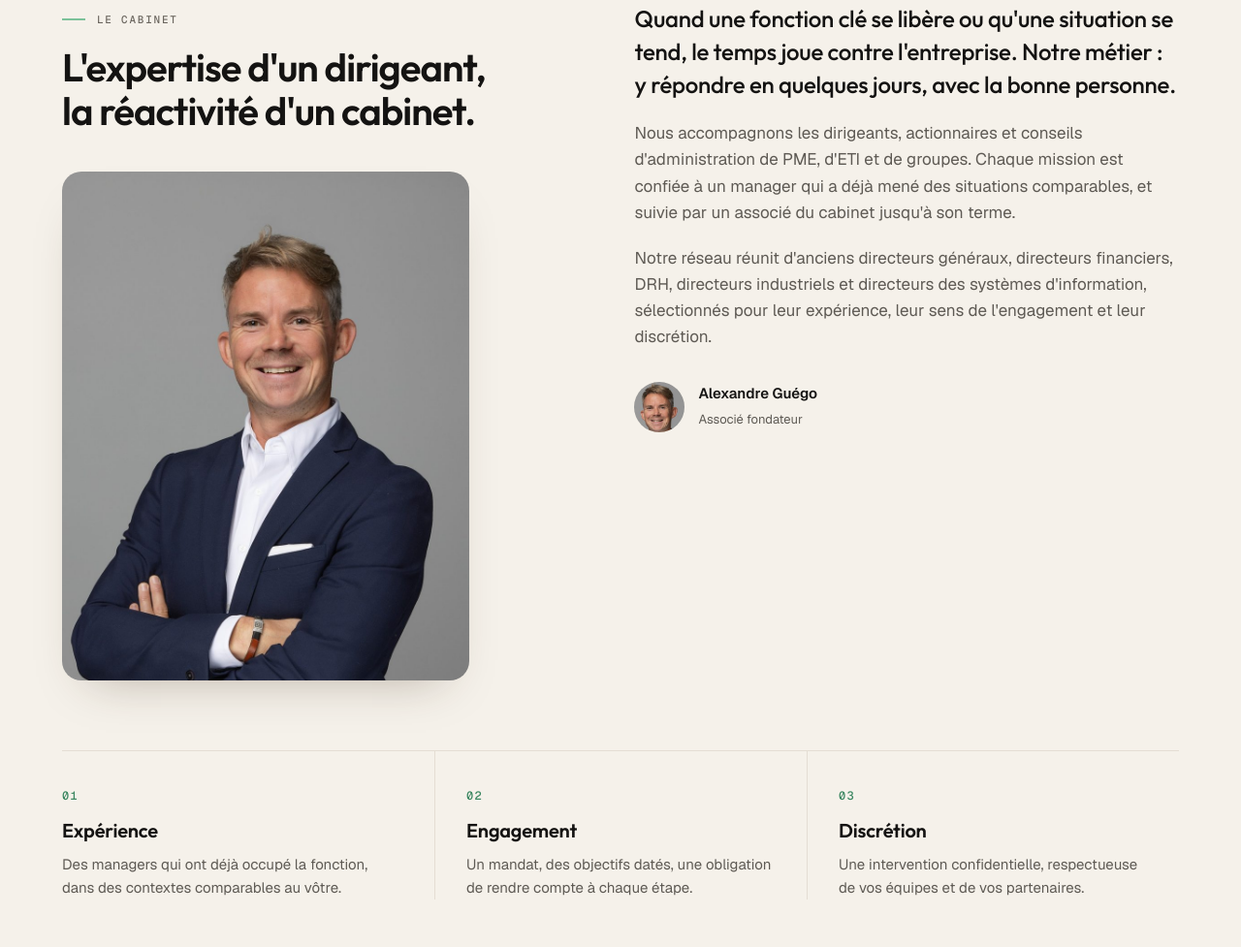
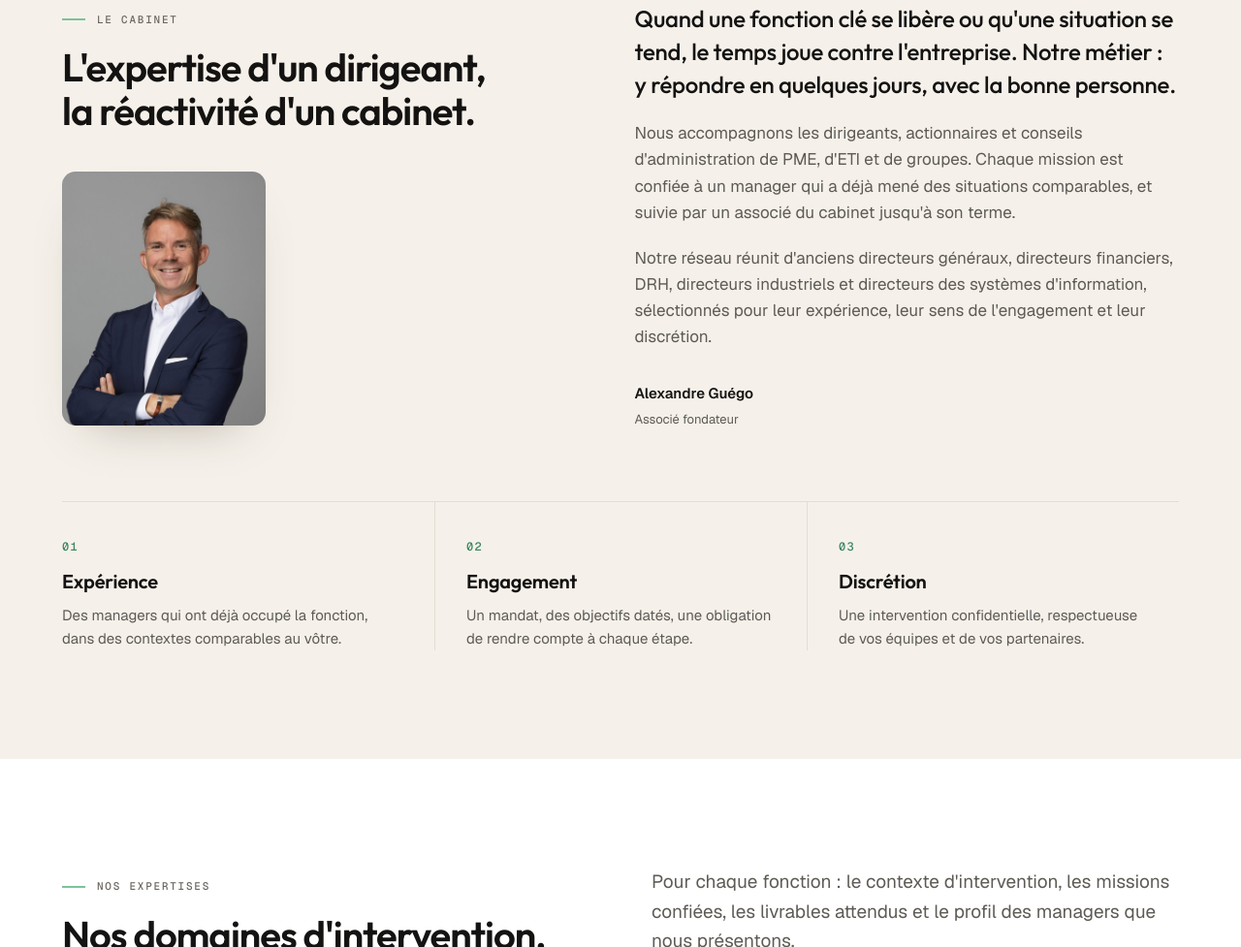
Before and after one commit to alex-kistone/transition, a website: page index.html in a window 1280 px wide. Shown: the part 1151-2128 px from the top of the page at 97% size. Drawn offline with nearby package versions, Linux system fonts and the light colour scheme.

Commit message:
Photo réduite de moitié, retrait de la vignette dans la signature
Co-Authored-By: Claude Opus 5.5 <noreply@anthropic.com>
Claude-Session: https://claude.ai/code/session_016wvD6cCGWwgFj6BMeqpma1

```diff
--- a/build.mjs
+++ b/build.mjs
@@ -187,7 +187,7 @@ ${header}
       <p>Quand une fonction clé se libère ou qu'une situation se tend, le temps joue contre l'entreprise. Notre métier : y répondre en quelques jours, avec la bonne personne.</p>
       <p>Nous accompagnons les dirigeants, actionnaires et conseils d'administration de PME, d'ETI et de groupes. Chaque mission est confiée à un manager qui a déjà mené des situations comparables, et suivie par un associé du cabinet jusqu'à son terme.</p>
       <p>Notre réseau réunit d'anciens directeurs généraux, directeurs financiers, DRH, directeurs industriels et directeurs des systèmes d'information, sélectionnés pour leur expérience, leur sens de l'engagement et leur discrétion.</p>
-      <div class="signature"><img class="ph" src="assets/alexandre-guego-avatar.jpg" alt="" width="52" height="52"><div><b>Alexandre Guégo</b><span>Associé fondateur</span></div></div>
+      <div class="signature"><div><b>Alexandre Guégo</b><span>Associé fondateur</span></div></div>
     </div>
   </div>
   <div class="pillars">
--- a/index.html
+++ b/index.html
@@ -114,7 +114,7 @@ l-1060 0 -180 -102z m1490 -126 c-27 -16 -75 -42 -105 -59 -30 -17 -95 -53
       <p>Quand une fonction clé se libère ou qu'une situation se tend, le temps joue contre l'entreprise. Notre métier : y répondre en quelques jours, avec la bonne personne.</p>
       <p>Nous accompagnons les dirigeants, actionnaires et conseils d'administration de PME, d'ETI et de groupes. Chaque mission est confiée à un manager qui a déjà mené des situations comparables, et suivie par un associé du cabinet jusqu'à son terme.</p>
       <p>Notre réseau réunit d'anciens directeurs généraux, directeurs financiers, DRH, directeurs industriels et directeurs des systèmes d'information, sélectionnés pour leur expérience, leur sens de l'engagement et leur discrétion.</p>
-      <div class="signature"><img class="ph" src="assets/alexandre-guego-avatar.jpg" alt="" width="52" height="52"><div><b>Alexandre Guégo</b><span>Associé fondateur</span></div></div>
+      <div class="signature"><div><b>Alexandre Guégo</b><span>Associé fondateur</span></div></div>
     </div>
   </div>
   <div class="pillars">
--- a/styles.css
+++ b/styles.css
@@ -131,9 +131,8 @@ form.error ~ .form-err { display: block; }
 .about-text p:first-child { font-family: var(--display); font-size: 24px; line-height: 1.4; color: var(--ink); letter-spacing: -.01em; font-weight: 500; }
 .signature { display: flex; align-items: center; gap: 14px; padding-top: 12px; }
 .signature .ph { width: 52px; height: 52px; border-radius: 99px; background: var(--secondary); display: grid; place-items: center; font-family: var(--mono); font-size: 11px; color: var(--subtle); }
-.signature img.ph { object-fit: cover; }
-.portrait { margin: 40px 0 0; max-width: 420px; }
-.portrait img { width: 100%; height: auto; aspect-ratio: 4 / 5; object-fit: cover; object-position: center 20%; border-radius: 20px; box-shadow: 0 24px 48px -28px rgba(60,40,20,.35); }
+.portrait { margin: 40px 0 0; max-width: 210px; }
+.portrait img { width: 100%; height: auto; aspect-ratio: 4 / 5; object-fit: cover; object-position: center 20%; border-radius: 14px; box-shadow: 0 24px 48px -28px rgba(60,40,20,.35); }
 .signature b { display: block; color: var(--ink); font-size: 15px; }
 .signature span { font-size: 13px; }
 .pillars { display: grid; grid-template-columns: repeat(3, 1fr); gap: 0; margin-top: 72px; border-top: 1px solid var(--line); }
```
Also changed, not shown: ab.png (added), abm.png (added), assets/alexandre-guego-avatar.jpg (deleted).
